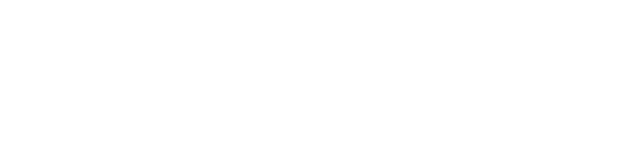
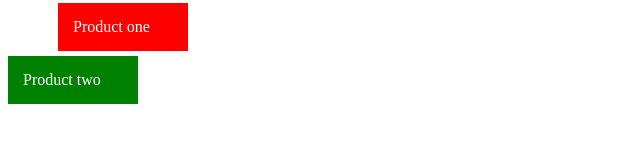
Before and after one commit to mogy-7/travel_blogd, a plain HTML site: page index.html in a window 1280 px wide. Shown: the whole page, without its empty margins (0-640 px from the left). Drawn offline with Linux system fonts and the light colour scheme.

Commit message:
just chealing

```diff
--- /dev/null
+++ b/css/side.css
@@ -0,0 +1,119 @@
+div {
+    color: white;
+    width: 100px;
+    padding: 15px;
+}
+
+
+.one {
+    background-color: red;
+    position: relative;
+    left: 50px;
+    bottom: 5px;
+}
+
+.two {
+    background-color:green;
+    /* opacity: 0.5; */
+}
+
+
+
+
+
+
+
+
+/* body  {
+    margin: 0;
+} */
+
+/* div {
+    text-align: center;
+    background-color: #eee;
+    display: inline-block;
+    padding-top: 10px;
+    padding-bottom: 10px;
+    float: left ;
+    width: calc((100% - 96px)/5);
+    margin-left: 16px;
+}  */
+
+
+
+/* .parent div {
+    padding-top: 10px;
+    padding-bottom: 10px;
+    text-align: center;
+    background-color: #eee;
+    display: inline-block;
+    width: 25%;
+    float: left ; */
+
+
+    /* font-size: 2em; */
+    /* text-align: center; */
+    /* padding: 20px; */
+    /* font-size: 20px; */
+    /* background: rgb(215, 210, 210) ; */
+    /* text-overflow: ellipsis ; */
+    /* border: 2px solid rgb(138, 82, 82); */
+    /* word-break: break-word; */
+    /* border: 2px solid black ; */
+    /* text-transform: capitalize;
+    letter-spacing: 1px;
+    text-indent: 20px;
+    line-height: 1.6;
+    word-spacing: 10px; */
+
+/* } */
+
+/* div p {
+    border: inherit;
+    padding: inherit;
+} */
+
+
+
+
+
+
+
+
+
+
+
+
+
+/*
+div:hover {
+    background-color: wheat;
+    color: black;
+} */
+
+
+    /* text-shadow: 2px 1px 1px rgb(255 0 0); */
+    /* width: 150px;
+    height: 150px;
+     color: red; */
+     /* padding: 10px; */
+     /* overflow-x: auto;
+     overflow-y : auto;
+    border-radius: 6px;
+     margin: 20px auto; */
+      /* color: green;
+     padding: 20px;
+     /* border-bottom: 2px solid red; */
+   /* background-image: url("download.jpeg");
+    background-repeat: no-repeat; */
+    /* background-attachment: fixed; */
+    /* background-position: center bottom; */
+    /* background-size:100% 100% ; */
+     /* padding: 10px 30px 15px 20px;  */
+     /* padding: 10px;
+     width: 80%;
+     margin-left: auto;
+     margin-right: auto;
+     border: 2px dashed red;
+     border-radius:  20px;
+     outline: 2px solid black; */
--- a/index.html
+++ b/index.html
@@ -1,14 +1,18 @@
 <!DOCTYPE html>
-<html lang="en">
+<html>
 
 <head>
     <meta charset="UTF-8">
-    <meta name="viewport" content="width=device-width, initial-scale=1.0">
-    <title>Document</title>
+    <title>Css</title>
+    <link rel="stylesheet" href="css/side.css">
 </head>
-
 <body>
 
+    <div class="one">Product one</div>
+    <div class="two">Product two</div>
+    <!-- <div>Product three</div>
+    <div>Product four</div>
+    <div>Product four</div>     -->
 </body>
 
 </html>
```
Also changed, not shown: css/download.jpeg (added), side.css (deleted).
